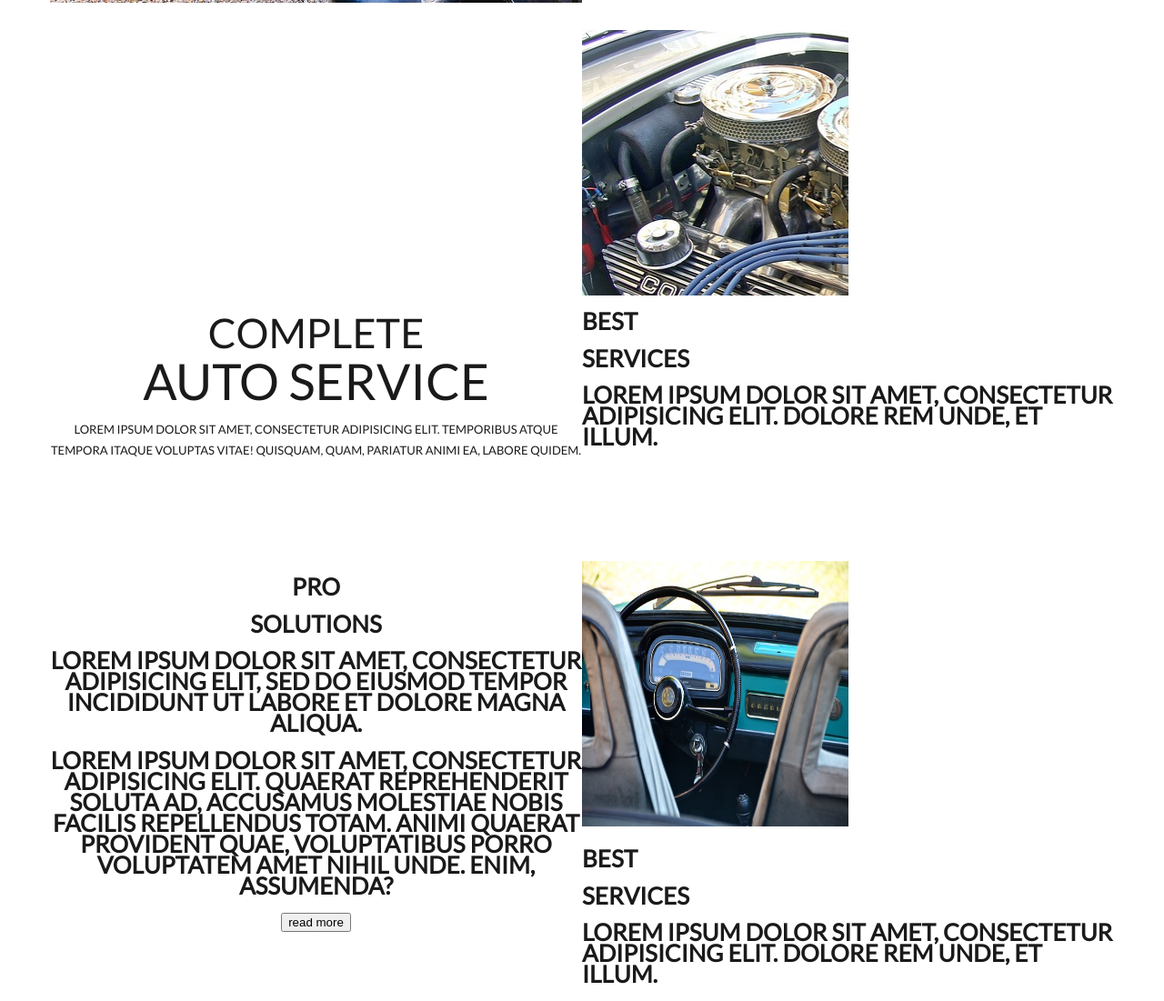
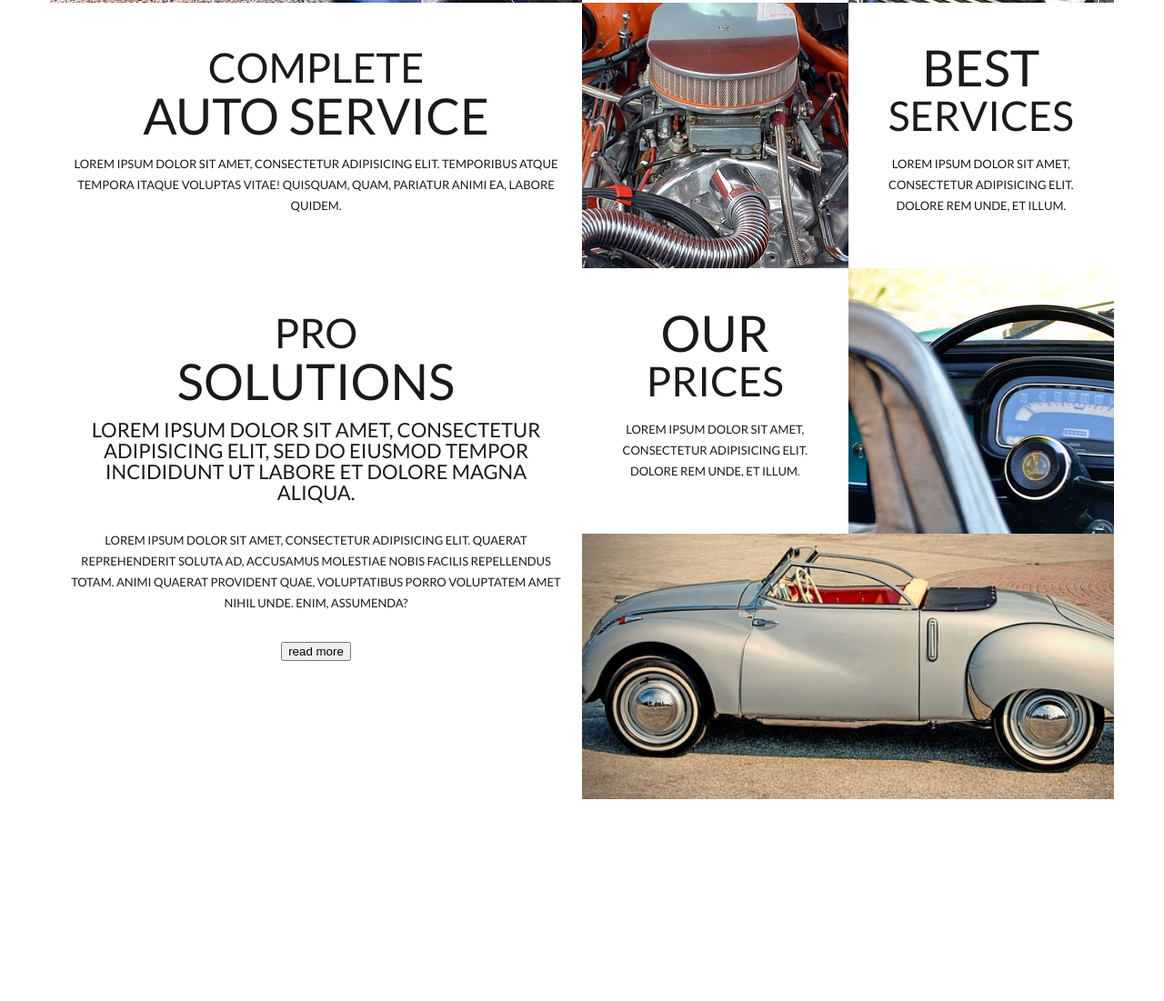
Before and after one commit to Dim-art/AutoRepair, a plain HTML site: page Index.html in a window 1280 px wide. Shown: the part 816-1917 px from the top of the page at 91% size. After the commit the page ends 1695 px from the top, so only its background shows below. Drawn offline with Linux system fonts and the light colour scheme.

Commit message:
line-3 grid v3.0

```diff
--- a/Index.html
+++ b/Index.html
@@ -64,43 +64,53 @@
         </div>
       </div>
 
-      <!-- poster+banner -->
+    <!-- line-1 right-section -->
     <div class="b-section">
+
+        <!-- poster -->
         <div class="b-section_poster">
-          <div class="b-poster b-poster__top"></div>
+          <div class="b-poster b-poster__line-1"></div>
         </div>
-        <div class="b-section_info b-section_info__left">
-            <div class="b-info b-info__line-1">
+
+        <!-- banner -->
+        <div class="b-section_banner">
+          <div class="b-banner">
+            <div class="b-banner_info">
+              <div class="b-info">
                 <div class="b-info_title__big">pro</div>
                 <div class="b-info_title__middle">solutions</div>
                 <div class="b-info_title__small">Lorem ipsum dolor sit amet, consectetur adipisicing elit. Sit amet Lorem ipsum dolor sit amet, consectetur adipisicing elit.</div>
               </div>
             </div>
-        <div class="b-section_img">
-          <div class="b-img b-img__right"></div>
+            <div class="b-banner_img">
+              <div class="b-img b-img__line-1"></div>
             </div>
-
+          </div>
+        </div>
     </div>
 
     <!-- line-2 -->
     <div class="b-page_line clearfix">
 
-      <!-- caption -->
-      <div class="b-section b-info">
+      <!-- line-2 left-section -->
+      <!-- info -->
+      <div class="b-section b-info b-info__line-2-left">
         <h1 class="b-info_title__middle">complete</h1>
         <h1 class="b-info_title__big">auto service</h1>
         <h1 class="b-info_title__small">Lorem ipsum dolor sit amet, consectetur adipisicing elit. Temporibus atque tempora itaque voluptas vitae! Quisquam, quam, pariatur animi ea, labore quidem.</h1>
       </div>
 
+      <!-- line-2 right-section -->
       <!-- banner -->
         <div class="b-section b-banner">
-        <!-- <img class="b-banner_img" src="Img\car-engine-1044236_640.jpg" width="50%" height="292" alt="engine-2"> -->
-        <div class="b-banner_img"></div>
-        <div class="b-banner_caption">
-          <div class="b-caption">
-            <h1 class="b-caption_title__big">best</h1>
-            <h1 class="b-caption_title__middle">services</h1>
-            <h1 class="b-caption_title__small">Lorem ipsum dolor sit amet, consectetur adipisicing elit. Dolore rem unde, et illum.</h1>
+          <div class="b-banner_img">
+            <div class="b-img b-img__line-2"></div>
+          </div>
+          <div class="b-banner_info">
+            <div class="b-info b-info__line-2-right">
+              <h1 class="b-info_title__big f-color-2">best</h1>
+              <h1 class="b-info_title__middle f-color-2">services</h1>
+              <h1 class="b-info_title__small f-color-3">Lorem ipsum dolor sit amet, consectetur adipisicing elit. Dolore rem unde, et illum.</h1>
             </div>
           </div>
         </div>
@@ -109,31 +119,40 @@
     <!-- line-3 -->
     <div class="b-page_line clearfix">
 
+        <!-- line-3 left-section -->
+        <!-- info -->
+        <div class="b-section b-info b-info__line-3-left">
+          <h1 class="b-info_title__middle">pro</h1>
+          <h1 class="b-info_title__big">solutions</h1>
+          <h1 class="b-info_title__mid-low">Lorem ipsum dolor sit amet, consectetur adipisicing elit, sed do eiusmod tempor incididunt ut labore et dolore magna aliqua.</h1>
+          <h1 class="b-info_title__small">Lorem ipsum dolor sit amet, consectetur adipisicing elit. Quaerat reprehenderit soluta ad, accusamus molestiae nobis facilis repellendus totam. Animi quaerat provident quae, voluptatibus porro voluptatem amet nihil unde. Enim, assumenda?</h1>
+          <button class="b-info_btn">read more</button>
+        </div>
 
-      <div class="b-section b-info">
-        <div class="b-caption">
-          <h1 class="b-caption_title__middle">pro</h1>
-          <h1 class="b-caption_title__big">solutions</h1>
-          <h1 class="b-caption_title__mid-small">Lorem ipsum dolor sit amet, consectetur adipisicing elit, sed do eiusmod tempor incididunt ut labore et dolore magna aliqua.</h1>
-          <h1 class="b-caption_title__small">Lorem ipsum dolor sit amet, consectetur adipisicing elit. Quaerat reprehenderit soluta ad, accusamus molestiae nobis facilis repellendus totam. Animi quaerat provident quae, voluptatibus porro voluptatem amet nihil unde. Enim, assumenda?</h1>
-          <button class="b-caption_btn">read more</button>
-        </div>
-      </div>
+        <!-- line-3 right-section -->
         <div class="b-section">
+
+        <!-- banner -->
           <div class="b-section_banner">
             <div class="b-banner">
-            <img class="b-banner_img" src="Img\interier.jpg" width="50%" height="292" alt="engine-2">
+              <div class="b-banner_info">
+                <div class="b-info b-info__line-3-right">
+                  <h1 class="b-info_title__big">our</h1>
+                  <h1 class="b-info_title__middle">prices</h1>
+                  <h1 class="b-info_title__small">Lorem ipsum dolor sit amet, consectetur adipisicing elit. Dolore rem unde, et illum.</h1>
+                </div>
 
-            <div class="b-banner_caption">
-              <div class="b-caption">
-                <h1 class="b-caption_title__big">best</h1>
-                <h1 class="b-caption_title__middle">services</h1>
-                <h1 class="b-caption_title__small">Lorem ipsum dolor sit amet, consectetur adipisicing elit. Dolore rem unde, et illum.</h1>
+              </div>
+              <div class="b-banner_img">
+                <div class="b-img b-img__line-3"></div>
               </div>
             </div>
           </div>
+
+          <!-- poster -->
+          <div class="b-section_poster">
+            <div class="b-poster b-poster__line-3"></div>
           </div>
-        <div class="b-section_poster"></div>
         </div>
     </div>
 
--- a/style.css
+++ b/style.css
@@ -34,25 +34,44 @@ a {
 	max-width: 50%;
 }
 
-/*image*/
-.b-img {
+/*poster*/
+.b-poster {
+	width: 100%;
+	height: 292px;
+	float: left;
+}
+
+/*banner*/
+.b-banner {
+	width: 100%;
+}
+
+.b-banner_info {
 	width: 50%;
 	float: left;
 }
 
-/*poster*/
-.b-poster {
+.b-banner_img {
+	width: 50%;
+	float: left;
+}
+
+/*image*/
+.b-img {
 	width: 100%;
 	height: 292px;
+
 }
 
 /*info*/
 .b-info {
+	text-align: center;
+
 	height: 292px;
-	text-align: center;
-	vertical-align: middle;
+	padding: 30px 20px 0;
 }
 
+/*info-title*/
 .b-info_title__big {
 	font-size: 55px;
 	font-weight: 400;
@@ -66,7 +85,7 @@ a {
 }
 
 .b-info_title__mid-low {
-	font-size: 35px;
+	font-size: 22px;
 	font-weight: 400;
 	margin: 30px 0;
 }
@@ -76,8 +95,6 @@ a {
 	font-weight: 400;
 	margin: 30px 0;
 }
-
-
 
 /*background*/
 .page-bg {
@@ -287,20 +304,41 @@ a {
 
 /*line-1 right-section*/
 
-.b-poster__top {
+.b-poster__line-1 {
 	background-image: url(Img/service.jpg);
 	background-position: 80% 85%;
 }
 
-.b-info__top {
-	width: 50%;
-	float: left;
-	padding: 20px;
-}
+.b-img__line-1 {
+	background-image:  url(Img/car-engine-1044236_640.jpg);
+	background-position: 37% 6%;
 
-.b-img__right {
-	height: 292px;
-	background-image:  url(Img/car-engine-1044236_640.jpg);
 }
 
 /*line-2 left-section*/
+.b-info__line-2 {
+	background: #FEDE00;
+}
+
+/*line-2 right-section*/
+.b-img__line-2 {
+	background-image: url(Img/car-engine-1738309_640.jpg);
+	background-position: 45% 45%;
+
+}
+
+/*line-3 left-section*/
+.b-info__line-3 {
+	height: 584px;
+}
+/*line-3 right-section*/
+.b-img__line-3 {
+	background-image: url(Img/interier.jpg);
+}
+
+.b-poster__line-3 {
+	background-image: url(Img/profile.jpg);
+	background-repeat: no-repeat;
+	background-size: cover;
+	background-position: 25%;
+}
```
Lines whose indentation alone changed are shown as unchanged.
